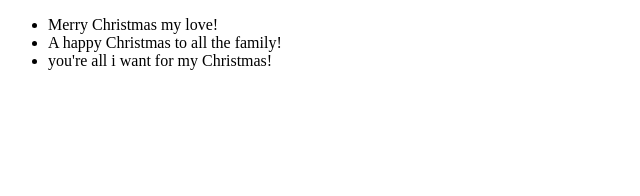
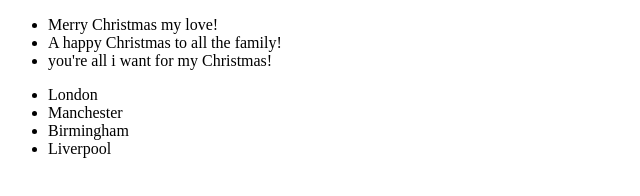
Before and after one commit to poojag021094/JavaScript-Fundamentals, a plain HTML site: page index2.html in a window 1280 px wide. Shown: the whole page, without its empty margins (0-640 px from the left). Drawn offline with Linux system fonts and the light colour scheme.

Commit message:
Using Function

```diff
--- a/index2.html
+++ b/index2.html
@@ -10,7 +10,13 @@
 
       </ul>
     </div>
+    <div class="capital">
+      <ul>
+
+      </ul>
+    </div>
     <script>
+    //Using idexOf function
     var list = document.querySelector('.output ul');
     //list.innerHTML = ' ';
 
@@ -28,6 +34,21 @@
         list.appendChild(listitem);
       }
     }
+
+   //using toLowerCase(), Slice() and toUpperCase() function
+    var capitalList = document.querySelector('.capital ul');
+    capitalList.innerHTML = ' ';
+
+    var capitalised = ['lonDon', 'ManCHESTer', 'BiRmiNGHAM', 'liVERpoOL'];
+
+    for(var i = 0; i < capitalised.length; i++){
+      var lower = capitalised[i].toLowerCase();
+      var firstLetter = lower.slice(0,1);
+      var capital = lower.replace(firstLetter,firstLetter.toUpperCase());
+      var listitem = document.createElement('li');
+      listitem.textContent = capital;
+      capitalList.appendChild(listitem);
+    }
     </script>
   </body>
 </html>
```
